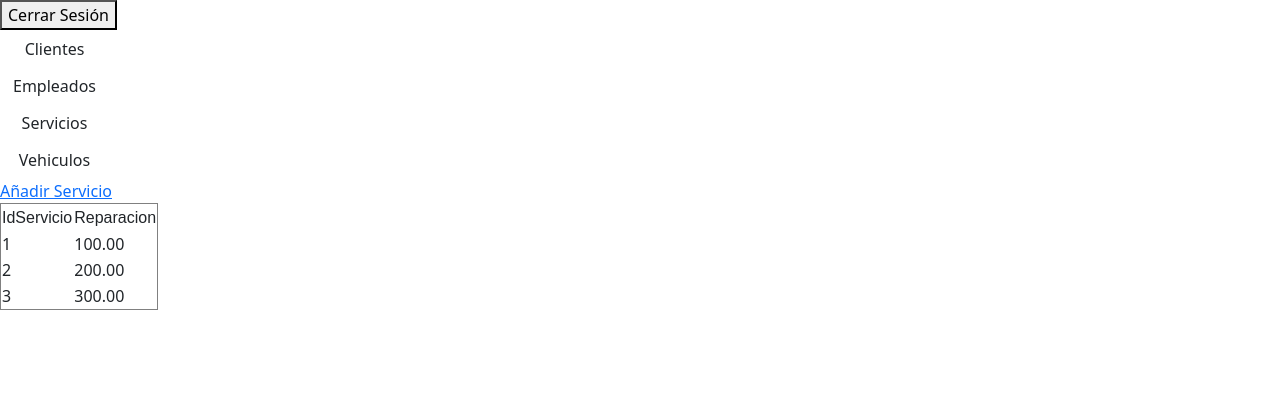
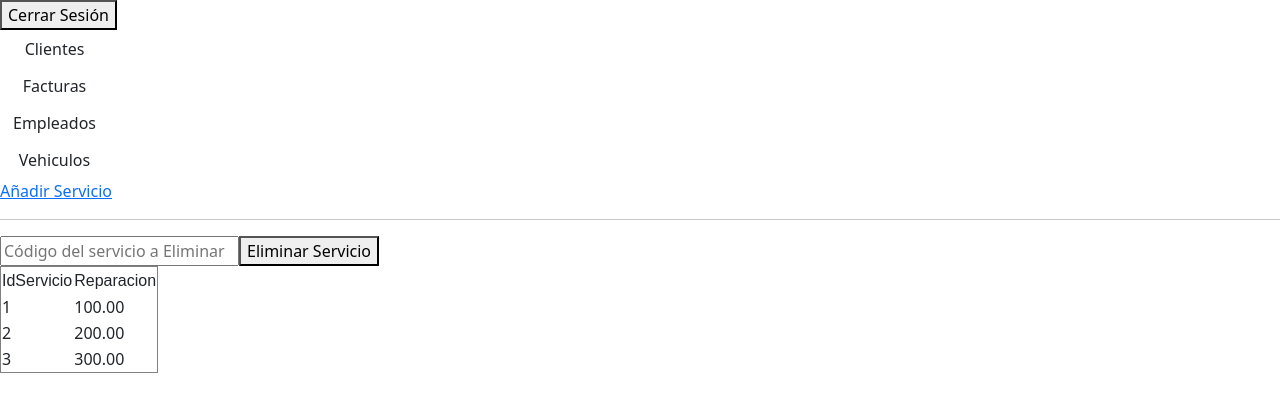
Before and after one commit to oscarvillena/proyecto, a PHP site: page /servicios.php in a window 1280 px wide. Shown: the top 412 px of the page. Run offline with PHP 8.4, Linux system fonts and the light colour scheme; data comes from the database, SQL or seed files in the repository; some libraries are stand-ins or nearby versions.

Commit message:
Pagina Servicios Funcional

```diff
--- a/paginasweb/servicios.php
+++ b/paginasweb/servicios.php
@@ -21,19 +21,21 @@
       <button type="submit" class="button-primary">Cerrar Sesión</button>
     </form>
   </header>
+
   <div class="lateral">
     <div class="btn-group-vertical">
       <a href="clientes.php" class="btn btn-drak btn-block" role="button">Clientes</a>
-  <a href="empleados.php" class="btn btn-drak btn-block" role="button">Empleados</a>
-  <a href="servicios.php" class="btn btn-drak btn-block" role="button">Servicios</a>
+      <a href="facturas.php" class="btn btn-drak btn-block" role="button">Facturas</a>
+      <a href="servicios.php" class="btn btn-drak btn-block" role="button">Empleados</a>
       <a href="vehiculos.php" class="btn btn-drak btn-block" role="button">Vehiculos</a>
     </div>
   </div>
+
   <section class="content">
     <aside class="category">
     </aside>
     <div class="rectangulo">
-    <a href="#" class="button-secondary">Añadir Servicio</a>
+      <a href="#" class="button-secondary" id="btnAddServicio">Añadir Servicio</a>
     </div>
     <div class="destaque-prod">
       <?php
@@ -43,8 +45,7 @@ $database = "taller_augusta";
       $mysqli = new mysqli("localhost", $username, $password, $database);
       $query = "SELECT * FROM servicios";
 
-
-echo '<table border="1" cellspacing="1" cellpadding="1">
+      echo '<table border="1" cellspacing="1" cellpadding="1" style="max-width: 500px;">
             <tr>
                 <td> <font face="Arial">IdServicio</font> </td>
                 <td> <font face="Arial">Reparacion</font> </td>
@@ -54,7 +55,6 @@ if ($result = $mysqli->query($query)) {
           while ($row = $result->fetch_assoc()) {
               $field1name = $row["IdServicio"];
               $field2name = $row["Reparacion"];
-
               echo '<tr>
                         <td>'.$field1name.'</td>
                         <td>'.$field2name.'</td>
@@ -63,6 +63,7 @@ if ($result = $mysqli->query($query)) {
           $result->free();
       }
       ?>
+
       <?php
       session_start();
 
@@ -71,11 +72,117 @@ if (isset($_POST['logout'])) {
         header("Location: paginaprincipal.php");
         exit();
       }
+
+      if ($_SERVER["REQUEST_METHOD"] === "POST" && isset($_POST["idServicio"]) && isset($_POST["reparacion"])) {
+        $idServicio = $_POST["idServicio"];
+        $reparacion = $_POST["reparacion"];
+
+        $username = "root";
+        $password = "ASf1*7JOSEM";
+        $database = "taller_augusta";
+        $mysqli = new mysqli("localhost", $username, $password, $database);
+
+
+        $checkQuery = "SELECT IdServicio FROM servicios WHERE IdServicio = '$idServicio'";
+        $checkResult = $mysqli->query($checkQuery);
+        if ($checkResult->num_rows > 0) {
+          echo "El código de servicio ya existe. Por favor, elija otro código.";
+        } else {
+          $query = "INSERT INTO servicios (IdServicio, Reparacion) VALUES ('$idServicio', '$reparacion')";
+
+          if ($mysqli->query($query)) {
+            echo "El nuevo servicio se ha añadido correctamente a la base de datos.";
+          } else {
+            echo "Error al añadir el nuevo servicio: " . $mysqli->error;
+          }
+        }
+
+        $mysqli->close();
+
+
+        header("Location: ".$_SERVER['PHP_SELF']);
+      }
+
+      session_start();
+
+      if (isset($_POST['logout'])) {
+        session_unset();
+        header("Location: paginaprincipal.php");
+        exit();
+      }
+
+      if ($_SERVER["REQUEST_METHOD"] === "POST" && isset($_POST["codSe_eliminar"])) {
+        $codSe_eliminar = $_POST["codSe_eliminar"];
+
+        $username = "root";
+        $password = "ASf1*7JOSEM";
+        $database = "taller_augusta";
+        $mysqli = new mysqli("localhost", $username, $password, $database);
+
+
+        $checkQuery = "SELECT IdServicio FROM servicios WHERE IdServicio = '$codSe_eliminar'";
+        $checkResult = $mysqli->query($checkQuery);
+        if ($checkResult->num_rows > 0) {
+          $deleteQuery = "DELETE FROM servicios WHERE IdServicio = '$codSe_eliminar'";
+          if ($mysqli->query($deleteQuery)) {
+            echo "El servicio se ha eliminado correctamente de la base de datos.";
+          } else {
+            echo "Error al eliminar el servicio: " . $mysqli->error;
+          }
+        } else {
+          echo "El código de servicio no existe en la base de datos. Por favor, ingrese un código válido.";
+        }
+
+        $mysqli->close();
+
+
+        header("Location: ".$_SERVER['PHP_SELF']);
+      }
       ?>
+      <hr>
+      <form method="post" action="<?php echo $_SERVER['PHP_SELF']; ?>">
+        <input type="text" name="codSe_eliminar" placeholder="Código del servicio a Eliminar" required>
+        <button type="submit" class="button-primary">Eliminar Servicio</button>
+      </form>
     </div>
   </section>
+
   <footer class="footer">
+  </footer>
 
-  </footer>
+  <script>
+  document.getElementById("btnAddServicio").addEventListener("click", function(event) {
+    event.preventDefault();
+
+    var form = document.createElement("form");
+    form.method = "post";
+    form.action = "<?php echo $_SERVER['PHP_SELF']; ?>";
+
+    var inputIdServicio = document.createElement("input");
+    inputIdServicio.type = "text";
+    inputIdServicio.name = "idServicio";
+    inputIdServicio.placeholder = "Código del Servicio";
+    inputIdServicio.required = true;
+
+    var inputReparcion = document.createElement("input");
+    inputReparcion.type = "number";
+    inputReparcion.name = "reparacion";
+    inputReparcion.placeholder = "Reparacion";
+    inputReparcion.required = true;
+
+    var submitButton = document.createElement("button");
+    submitButton.type = "submit";
+    submitButton.textContent = "Añadir Servicio";
+
+    form.appendChild(inputIdServicio);
+    form.appendChild(inputReparcion);
+    form.appendChild(submitButton);
+
+
+    var btnAddServicio = document.getElementById("btnAddServicio");
+    btnAddServicio.parentNode.replaceChild(form, btnAddServicio);
+  });
+</script>
+
 </body>
 </html>
```
Lines whose indentation alone changed are shown as unchanged.
